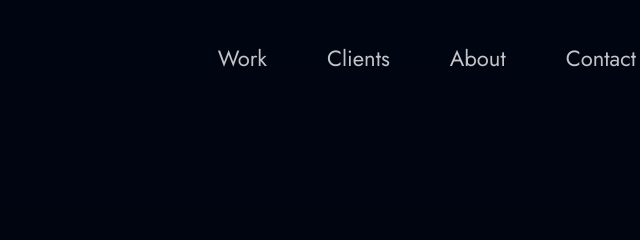
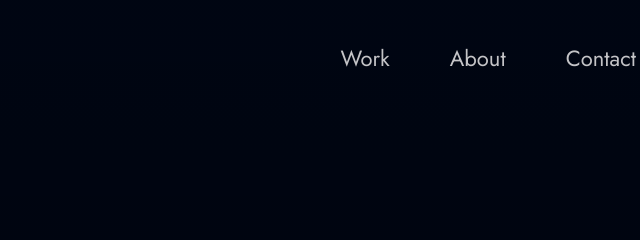
Before and after one commit to RadityaKusuma294/portfolio-template-master, a plain HTML site: page index.html in a window 1280 px wide. Shown: the top 240 px of the page, 554-1194 px from the left. Drawn offline with Linux system fonts and the light colour scheme.

Commit message:
fixed navigation link by removing Clients section

```diff
--- a/index.html
+++ b/index.html
@@ -42,7 +42,6 @@
       <nav class="nav" role="navigation">
         <ul class="nav__items">
           <li class="nav__item"><a href="#work" class="nav__link">Work</a></li>
-          <li class="nav__item"><a href="#clients" class="nav__link">Clients</a></li>
           <li class="nav__item">
             <a href="#about" class="nav__link">About</a>
           </li>
```
